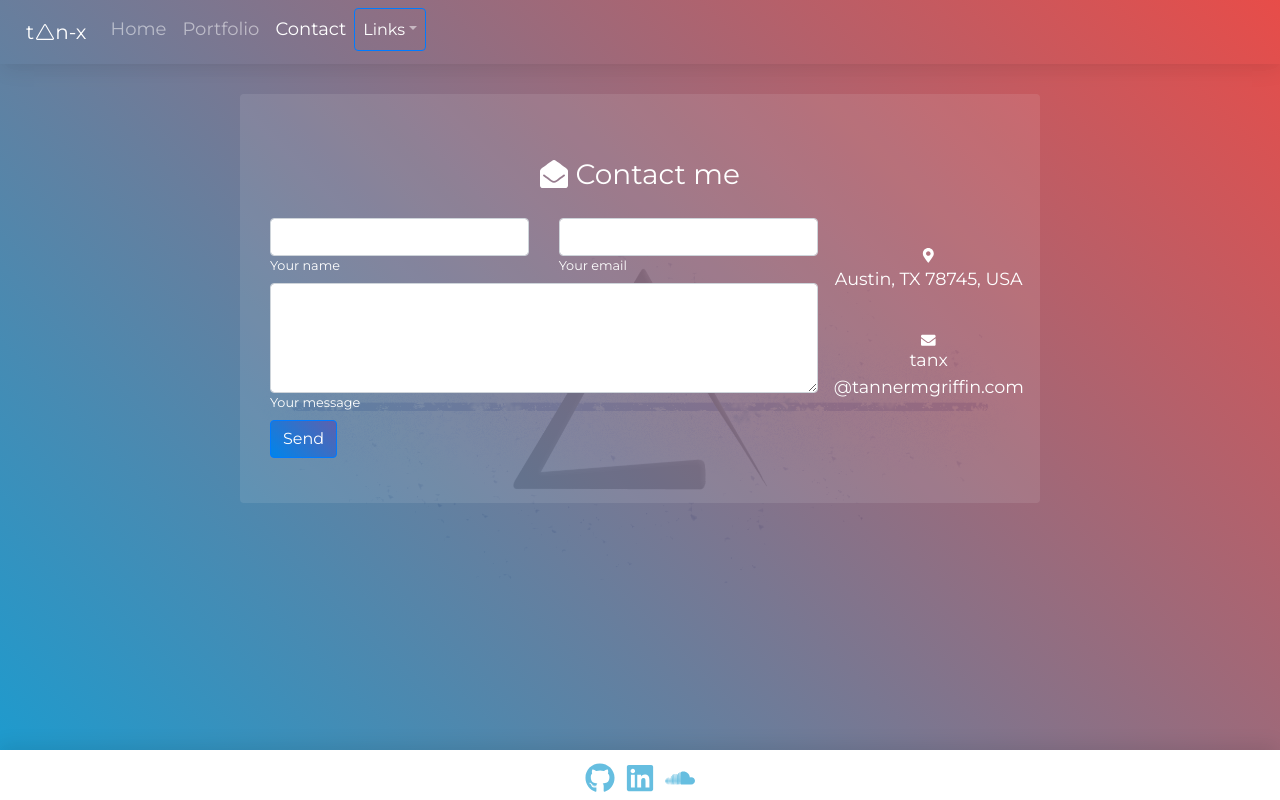
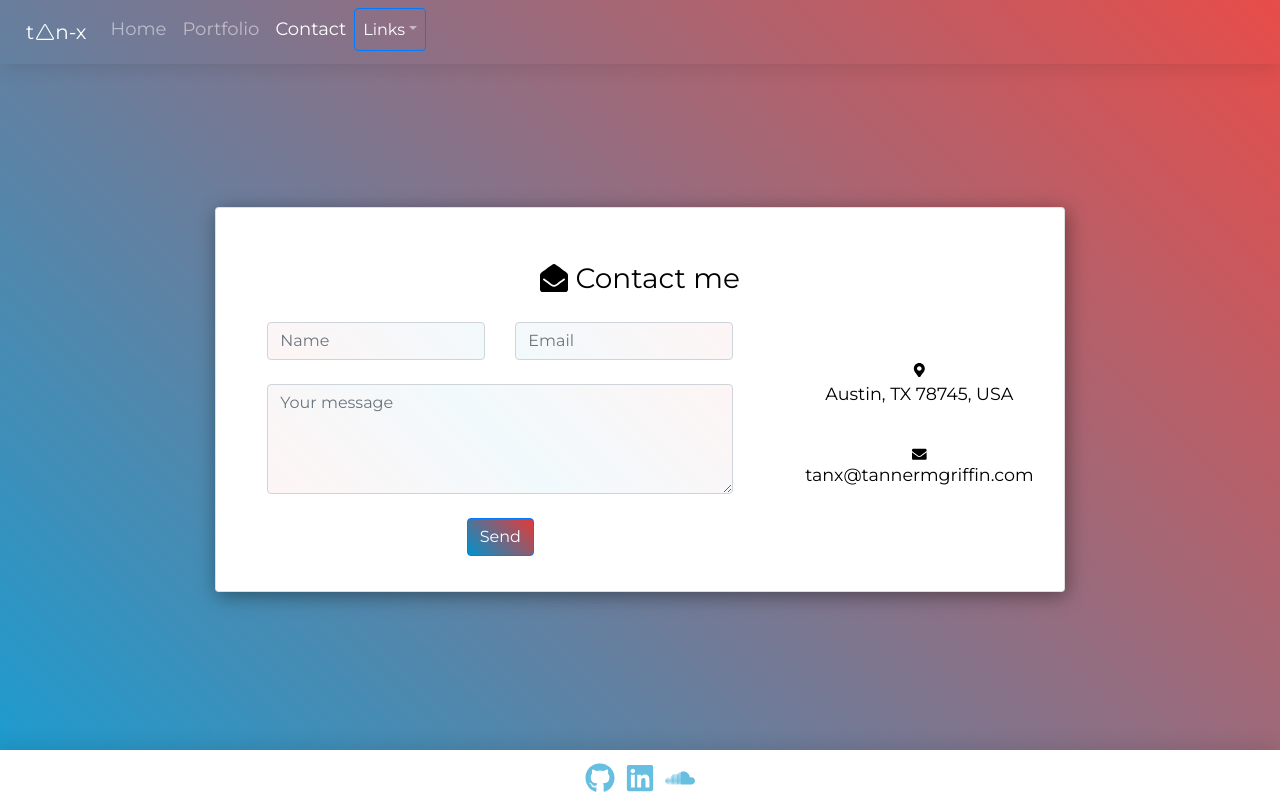
Before and after one commit to tan-x/portfolio-nextjs, a Next.js app: page /contact in a window 1280 px wide. Built offline with nearby package versions, Linux system fonts and the light colour scheme.

Commit message:
Updated contact form styling to match other cards

```diff
--- a/pages/contact.js
+++ b/pages/contact.js
@@ -3,7 +3,7 @@ import { useState, useEffect } from 'react';
 import axios from 'axios';
 import Nav from '../components/Nav';
 import Footer from '../components/Footer';
-import { Modal, Button } from 'react-bootstrap';
+import { Modal, Button, Card } from 'react-bootstrap';
 import { isMobile } from 'react-device-detect';
 import { FaEnvelopeOpen, FaEnvelope, FaMapMarkerAlt } from 'react-icons/fa';
 // import profilePic from '/images/profile.jpg'
@@ -54,15 +54,20 @@ export default function Contact() {
 					integrity='sha384-Vkoo8x4CGsO3+Hhxv8T/Q5PaXtkKtu6ug5TOeNV6gBiFeWPGFN9MuhOf23Q9Ifjh'
 					crossorigin='anonymous'
 				/>
-				<link href='https://fonts.googleapis.com/css?family=Montserrat' rel='stylesheet' />				<script type="text/javascript" src="/static/inobounce.js"></script>
-				<script type="text/javascript" src="/static/inobounce.js"></script>
+				<link href='https://fonts.googleapis.com/css?family=Montserrat' rel='stylesheet' />{' '}
+				<script type='text/javascript' src='/static/inobounce.js'></script>
+				<script type='text/javascript' src='/static/inobounce.js'></script>
 				<title>Tanner M. Griffin</title>
 			</Head>
 
 			<div id='background'>
 				<Nav />
 				<div className='scrollcontainer'>
-					<div className={containermain} id='port'>
+					<div
+						className={containermain}
+						id='port'
+						style={{ justifyContent: 'center', height: '100%' }}
+					>
 						{/* <!-- Header --> */}
 						{/* <header className='smhead3'>
               <section>
@@ -76,7 +81,8 @@ export default function Contact() {
             </header> */}
 
 						{/* <!-- Contact form --> */}
-						<main className='content-contact boxitem rounded'>
+						<Card className='portfolio-card' id='contact-form'>
+							<Card.Body className='port-card-body' style={{ padding: '30px 20px' }}>
 								{/* <!--Section heading--> */}
 								<h3 className='text-center my-4'>
 									<FaEnvelopeOpen style={{ marginBottom: 6 }} /> Contact me
@@ -89,7 +95,7 @@ export default function Contact() {
 
 								<div className='row'>
 									{/* <!--Grid column--> */}
-								<div className='col-xl-9 mb-md-0 mb-5'>
+									<div className='col-xl-8 mb-md-0 mb-5 flex-column'>
 										<form id='contact-form' name='contact-form' action='#' method='POST'>
 											{/* <!--Grid row--> */}
 											<div className='row'>
@@ -97,16 +103,15 @@ export default function Contact() {
 												<div className='col-md-6'>
 													<div className='md-form mb-0'>
 														<input
+															placeholder='Name'
 															type='text'
 															id='name'
 															name='name'
-														className='form-control'
+															className='form-control input-back'
 															onChange={(e) => setEmail({ ...email, name: e.target.value })}
 															value={email.name}
 														/>
-													<label htmlFor='name' className=''>
-														Your name
-													</label>
+														<label htmlFor='name' className=''></label>
 													</div>
 												</div>
 												{/* <!--Grid column--> */}
@@ -115,16 +120,15 @@ export default function Contact() {
 												<div className='col-md-6'>
 													<div className='md-form mb-0'>
 														<input
+															placeholder='Email'
 															type='text'
 															id='email'
 															name='email'
-														className='form-control'
+															className='form-control input-back2'
 															onChange={(e) => setEmail({ ...email, email: e.target.value })}
 															value={email.email}
 														/>
-													<label htmlFor='email' className=''>
-														Your email
-													</label>
+														<label htmlFor='email' className=''></label>
 													</div>
 												</div>
 												{/* <!--Grid column--> */}
@@ -150,14 +154,15 @@ export default function Contact() {
 												<div className='col-md-12'>
 													<div className='md-form'>
 														<textarea
+															placeholder='Your message'
 															id='message'
 															name='message'
 															rows='4'
-														className='form-control md-textarea'
+															className='form-control md-textarea input-back3'
 															onChange={(e) => setEmail({ ...email, message: e.target.value })}
 															value={email.message}
 														></textarea>
-													<label htmlFor='message'>Your message</label>
+														<label htmlFor='message'></label>
 													</div>
 												</div>
 											</div>
@@ -174,7 +179,7 @@ export default function Contact() {
 									{/* <!--Grid column--> */}
 
 									{/* <!--Grid column--> */}
-								<div className='col-xl-3 text-center flex-center'>
+									<div className='col-xl-4 text-center flex-center '>
 										<ul className='list-unstyled mb-0 details'>
 											<li>
 												<FaMapMarkerAlt className='fas fa-map-marker-alt fa-2x' />
@@ -189,7 +194,8 @@ export default function Contact() {
 									</div>
 									{/* <!--Grid column--> */}
 								</div>
-						</main>
+							</Card.Body>
+						</Card>
 					</div>
 					<Modal show={show.modal} onHide={handleClose}>
 						<Modal.Header closeButton>
--- a/styles/style.css
+++ b/styles/style.css
@@ -327,7 +327,7 @@ h4 {
 .btn-primary {
 	border-color: white;
 	margin-bottom: 5px;
-	background: -webkit-linear-gradient(45deg, rgba(0, 146, 204, 0.4), rgba(229, 57, 53, 0.4));
+	background: -webkit-linear-gradient(45deg, rgba(0, 146, 204, 1), rgba(229, 57, 53, 1));
 	-webkit-text-fill-color: white;
 }
 
@@ -400,10 +400,6 @@ p {
 	transition: all .2s ease-in-out;
 }
 
-.tech-body {
-
-}
-
 .boxitem {
 	padding: 30px 30px !important;
 	background-color: rgba(245, 245, 245, 0.1);
@@ -426,6 +422,18 @@ p {
 	font-size: 0.8em;
 	margin: 30px 35px !important;
 	padding: 40px 30px !important;
+}
+
+.input-back {
+	background: -webkit-linear-gradient(45deg, rgba(229, 57, 53, 0.05), rgba(0, 146, 204, 0.05))
+}
+
+.input-back2 {
+	background: -webkit-linear-gradient(45deg, rgba(0, 146, 204, 0.05), rgba(229, 57, 53, 0.05))
+}
+
+.input-back3 {
+	background: linear-gradient(45deg, rgba(229, 57, 53, 0.05), rgba(0, 146, 204, 0.05), rgba(229, 57, 53, 0.05))
 }
 
 .details {
@@ -478,6 +486,14 @@ p {
 .portfolio-card:hover {
 	transform: scale(1.009);
 	transition: all .2s ease-in-out;
+}
+
+#contact-form {
+	height: fit-content;
+}
+
+#contact-form:hover {
+	transform: scale(1)!important;
 }
 
 .port-card-body {
```
Lines whose indentation alone changed are shown as unchanged.
